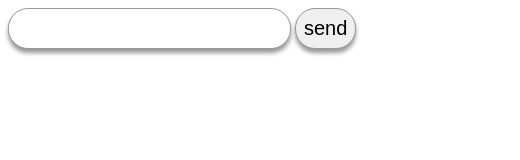
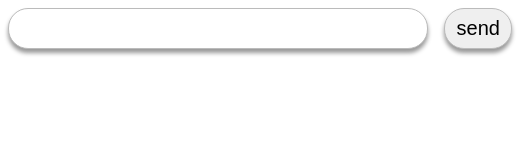
Before and after one commit to naoki-tomita/smile-viewer, an Electron app: page app/client.html in a window 520 px wide. Drawn offline with Linux system fonts and the light colour scheme.

Commit message:
Improve design.

```diff
--- a/app/client.html
+++ b/app/client.html
@@ -5,27 +5,38 @@
   <title>Smile Client</title>
 </head>
 <style>
+  .flex {
+    margin: auto;
+    top: 0; bottom: 0; left: 0; right: 0;
+    display: flex;
+    align-items: center;
+  }
   input {
+    width: 100%;
     font-size: 20px;
     border-radius: 20px;
     outline: none;
     padding: 8px;
-    border: 1px solid #999;
+    border: 1px solid #bbb;
     box-shadow: 0 4px 4px #999;
   }
 
   button {
+    width: 80px;
     font-size: 20px;
     border-radius: 20px;
     outline: none;
     padding: 8px;
-    border: 1px solid #999;
+    margin-left: 16px;
+    border: 1px solid #bbb;
     box-shadow: 0 4px 4px #999;
   }
 </style>
 <body>
-  <input id="message" />
-  <button id="send">send</button>
+  <div class="flex">
+    <input id="message" />
+    <button id="send">send</button>
+  </div>
 </body>
 <script src="./client.js"></script>
 </html>
--- a/app/client.js
+++ b/app/client.js
@@ -44,6 +44,10 @@ class MessageSender {
   blur() {
     this.input.style.display = "none";
   }
+
+  enabled() {
+    this.sendBtn.disabled = false;
+  }
 }
 
 (function() {
--- a/app/package.json
+++ b/app/package.json
@@ -9,7 +9,6 @@
   },
   "scripts": {
     "start": "electron .",
-    "debug": "electron . --inspect-brk=31813",
     "release": "docker build . -t electron-builder && docker run --rm -v $PWD/release:/src/release electron-builder",
     "release:build": "npm run release:win32 && npm run release:mac",
     "release:win32": "electron-packager . \"Smile Viewer\" --name=\"Smile Viewer\" --platform=win32 --arch=x64 --electronVersion=5.0.1 --out=release --overwrite",
```
Also changed, not shown: app/main.js (+7 -11 lines), 1 other file.
